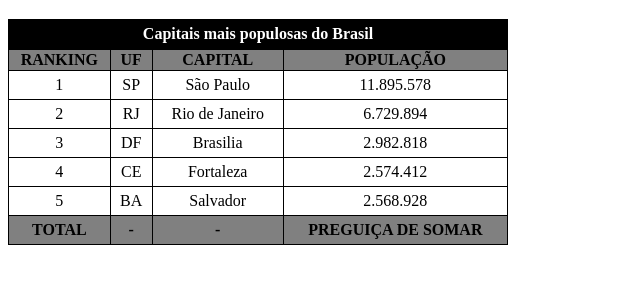
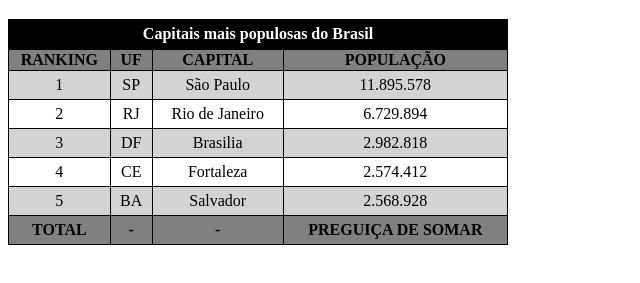
Before and after one commit to Laurindo16/HTML-CSS, a plain HTML site: page Modulo03/Ex23/tabela002.html in a window 1280 px wide. Shown: the part 61-344 px from the top of the page, without its empty margins (0-640 px from the left). Drawn offline with Linux system fonts and the light colour scheme.

Commit message:
Adicionado efeito zebrado

```diff
--- a/Modulo03/Ex23/tabela002.html
+++ b/Modulo03/Ex23/tabela002.html
@@ -19,6 +19,10 @@
 
         thead{
             background-color: grey;
+        }
+
+        tbody > tr:nth-child(odd){
+            background-color: lightgray;
         }
 
         th{
```
